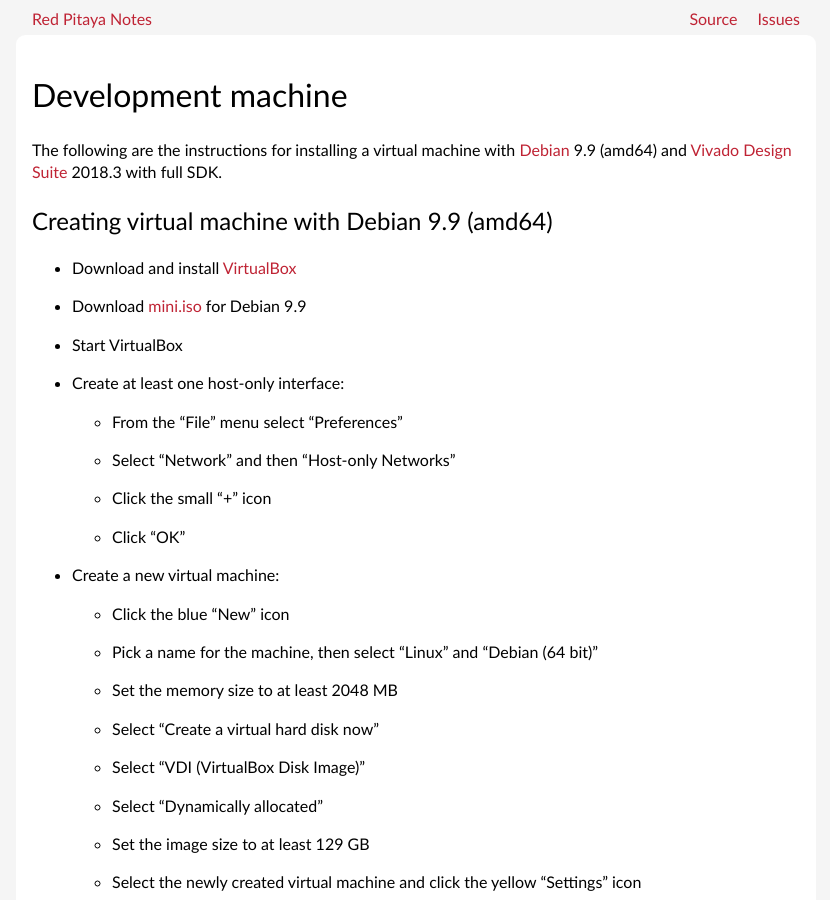
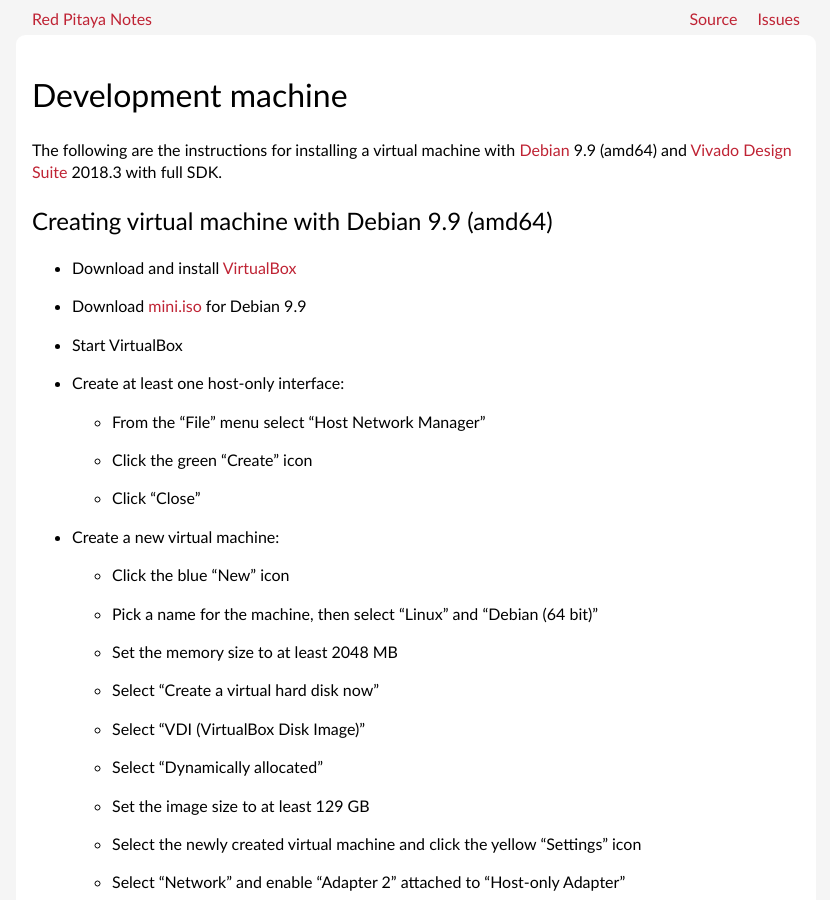
Before and after one commit to pavel-demin/red-pitaya-notes, a Jekyll site: the page built from development-machine.md, in a window 1280 px wide and 900 px high. Shown: the whole window, without its empty margins (224-1054 px from the left). Built offline with Jekyll 4.4.1, drawn with Linux system fonts in a browser that asks for light colours.

Commit message:
update host network instructions in development-machine

```diff
--- a/development-machine.md
+++ b/development-machine.md
@@ -17,13 +17,11 @@
 
 - Create at least one host-only interface:
 
-  - From the "File" menu select "Preferences"
+  - From the "File" menu select "Host Network Manager"
 
-  - Select "Network" and then "Host-only Networks"
+  - Click the green "Create" icon
 
-  - Click the small "+" icon
-
-  - Click "OK"
+  - Click "Close"
 
 - Create a new virtual machine:
 
```
